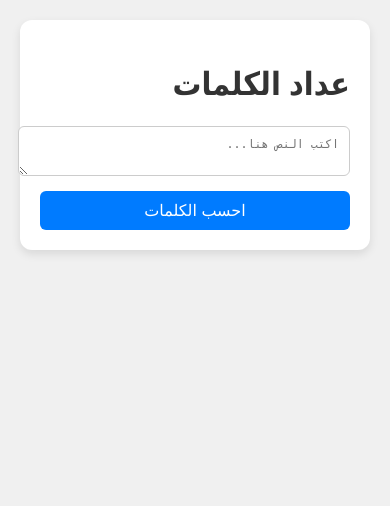
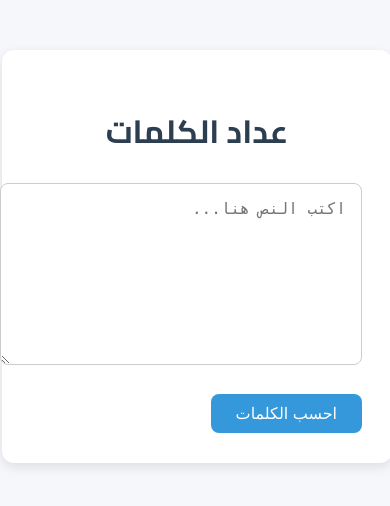
Before and after one commit to ahmadremaw/word-counter-fixed, a Flask app: page / in a window 390 px wide. Shown: the top 506 px of the page. Run offline with Flask 3, Linux system fonts and the light colour scheme.

Commit message:
Update style.css

```diff
--- a/static/style.css
+++ b/static/style.css
@@ -1,114 +1,54 @@
 body {
-    font-family: 'Segoe UI', Tahoma, Geneva, Verdana, sans-serif;
+    font-family: 'Cairo', sans-serif;
+    background-color: #f5f7fa;
     margin: 0;
-    padding: 20px;
-    background-color: #f0f0f0;
-    color: #333;
-    transition: background-color 0.3s, color 0.3s;
+    padding: 0;
+    direction: rtl;
 }
 
 .container {
-    max-width: 800px;
-    margin: auto;
-    background: white;
-    padding: 20px;
+    max-width: 600px;
+    margin: 50px auto;
+    background: #ffffff;
+    padding: 30px;
     border-radius: 12px;
-    box-shadow: 0 4px 10px rgba(0,0,0,0.1);
+    box-shadow: 0 4px 12px rgba(0, 0, 0, 0.1);
+    text-align: right;
+}
+
+h1 {
+    text-align: center;
+    color: #2c3e50;
 }
 
 textarea {
     width: 100%;
-    padding: 10px;
-    font-size: 1em;
-    border-radius: 6px;
+    height: 150px;
+    padding: 15px;
     border: 1px solid #ccc;
+    border-radius: 8px;
     resize: vertical;
+    font-size: 16px;
+    margin-bottom: 20px;
 }
 
 button {
-    padding: 10px 20px;
-    font-size: 1em;
-    background-color: #007bff;
+    background-color: #3498db;
     color: white;
+    padding: 10px 25px;
     border: none;
-    border-radius: 6px;
+    border-radius: 8px;
+    font-size: 16px;
     cursor: pointer;
-    margin-top: 10px;
+    transition: background-color 0.3s;
 }
 
 button:hover {
-    background-color: #0056b3;
+    background-color: #2980b9;
 }
 
-.results {
+.result {
     margin-top: 20px;
-    background: #e9ecef;
-    padding: 15px;
-    border-radius: 6px;
+    font-size: 18px;
+    color: #34495e;
 }
-
-.highlight {
-    color: red;
-    font-weight: bold;
-}
-
-/* زر الهامبرغر */
-.hamburger {
-    font-size: 28px;
-    cursor: pointer;
-    padding: 10px;
-    display: block;
-}
-
-/* القائمة الجانبية */
-.sidebar {
-    height: 100%;
-    width: 0;
-    position: fixed;
-    z-index: 1000;
-    top: 0;
-    left: 0;
-    background-color: #2c2c2c;
-    overflow-x: hidden;
-    transition: 0.3s;
-    padding-top: 60px;
-    direction: rtl;
-}
-
-.sidebar a {
-    padding: 10px 20px;
-    text-decoration: none;
-    font-size: 18px;
-    color: #fff;
-    display: block;
-    transition: 0.3s;
-}
-
-.sidebar a:hover {
-    background-color: #444;
-}
-
-.sidebar.active {
-    width: 250px;
-}
-
-body.dark .sidebar {
-    background-color: #1a1a1a;
-}
-
-@media (min-width: 768px) {
-    .hamburger {
-        display: none;
-    }
-}
-
-/* دعم الشاشات الصغيرة */
-@media (max-width: 600px) {
-    textarea {
-        font-size: 0.9em;
-    }
-
-    button {
-        width: 100%;
-    }
-}
```
